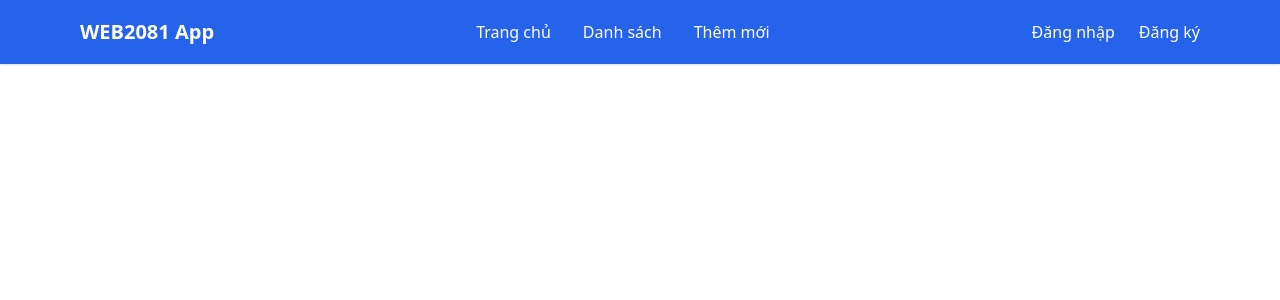
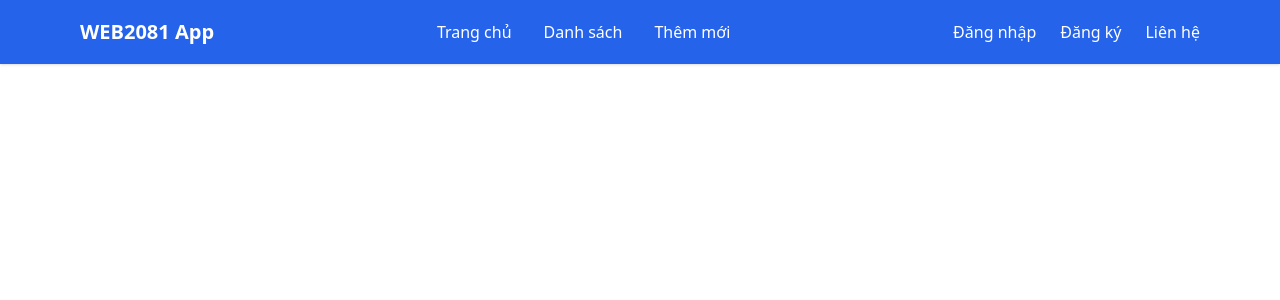
Before and after one commit to Manh1234-ne/WEB2081-FE1, an Angular app: page / in a window 1280 px wide. Shown: the top 300 px of the page. Built offline with nearby package versions, Linux system fonts and the light colour scheme.

Commit message:
routerLink

```diff
--- a/src/app/app.html
+++ b/src/app/app.html
@@ -13,6 +13,7 @@
     <div class="hidden md:flex items-center space-x-6">
       <a href="#" class="hover:text-gray-200">Đăng nhập</a>
       <a href="#" class="hover:text-gray-200">Đăng ký</a>
+      <a routerLink="/contact" class="hover:text-gray-200">Liên hệ</a>
     </div>
   </div>
 </nav>
--- a/src/app/app.ts
+++ b/src/app/app.ts
@@ -1,9 +1,9 @@
 import { Component } from '@angular/core';
-import { RouterOutlet } from '@angular/router';
+import { RouterLink, RouterOutlet } from '@angular/router';
 
 @Component({
   selector: 'app-root',
-  imports: [RouterOutlet],
+  imports: [RouterOutlet, RouterLink],
   templateUrl: './app.html',
   styleUrl: './app.css',
 })
```
